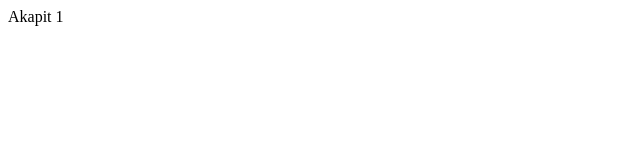
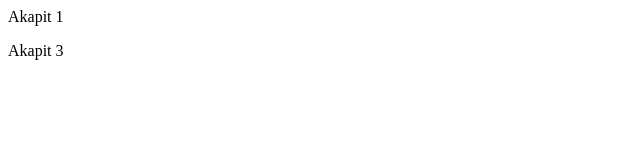
Before and after one commit to grafzero/gitjestgit, a plain HTML site: page index.html in a window 1280 px wide. Shown: the full height of the page, 0-640 px from the left. Drawn offline with Linux system fonts and the light colour scheme.

Commit message:
trzeci paragraf

```diff
--- a/index.html
+++ b/index.html
@@ -6,5 +6,6 @@
     </head>
     <body>
         <p>Akapit 1</p>
+		<p>Akapit 3</p>
     </body>
 </html>
```
